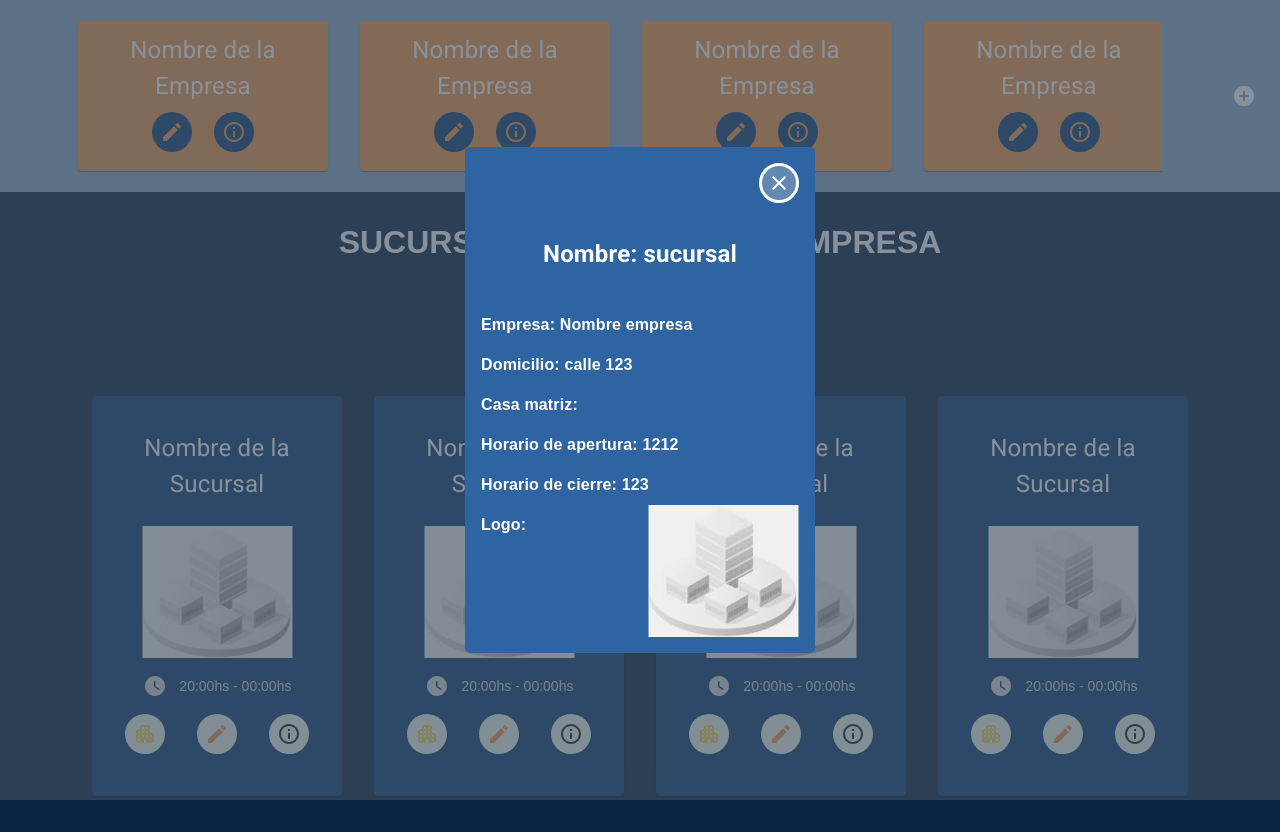
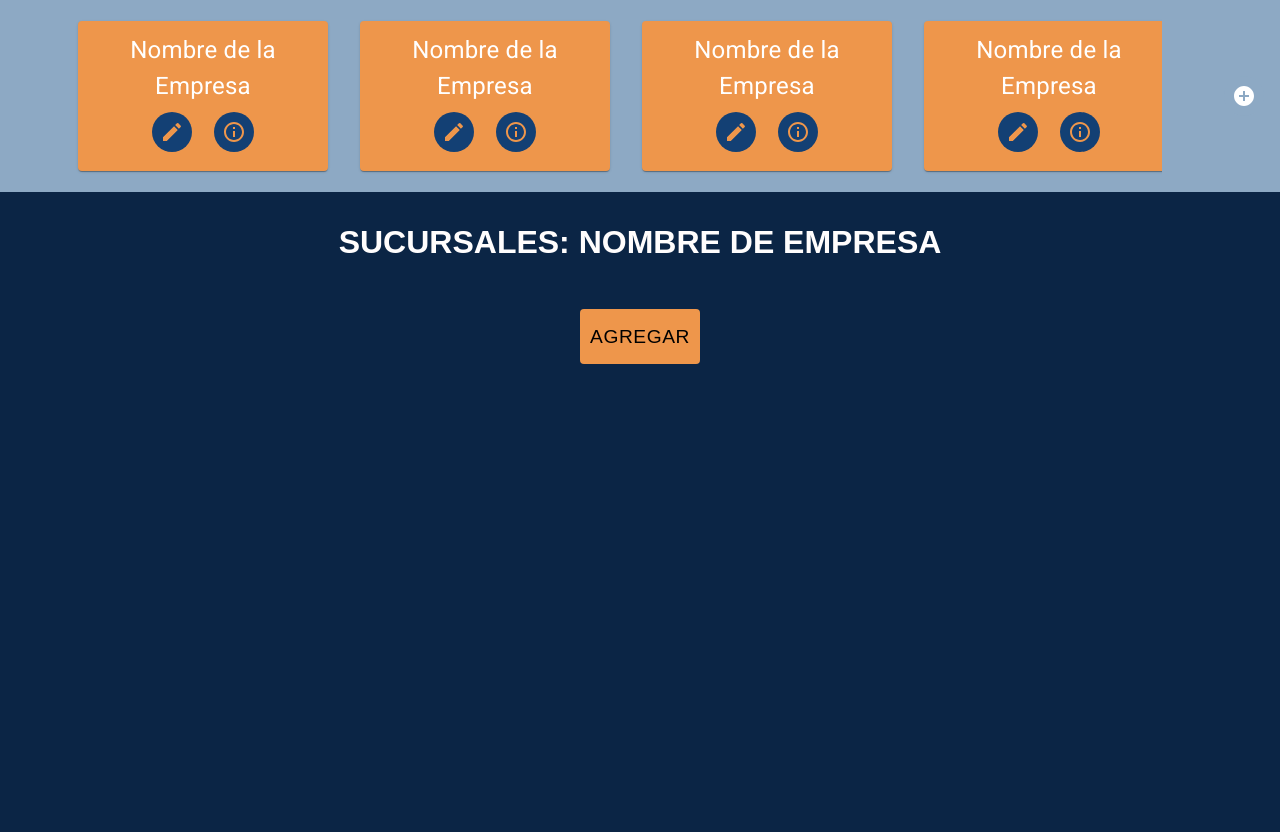
Before and after one commit to JeronimoCortez/ProyectoFinalProg3, a React (Vite) app in the folder vite-project/: page / in a window 1280 px wide. Built offline with nearby package versions, Linux system fonts and the light colour scheme.

Commit message:
funcionalidad open/close modal con cardBranch

```diff
--- a/vite-project/src/Components/screens/Home/Home.tsx
+++ b/vite-project/src/Components/screens/Home/Home.tsx
@@ -3,54 +3,10 @@ import { CardBranch } from "../../ui/CardBranch/CardBranch";
 import { CardCompany } from "../../ui/CardCompany/CardCompany";
 import styles from "./Home.module.css";
 import { AddButton } from "../../ui/AddButton/AddButton";
-import { CardInfoModel } from "../../ui/CardInfoModel/CardInfoModel";
+
 export const Home = () => {
   return (
     <>
-      <CardInfoModel
-        type={{
-          id: 1,
-          nombre: "sucursal",
-          empresa: {
-            id: 12,
-            nombre: "Nombre empresa",
-            razonSocial: "Razón Social de la Empresa", // Asegúrate de proporcionar un valor
-            cuit: 2222222,
-            logo: "../public/assets/BranchImg.png",
-            pais: { nombre: "Argentina", id: 12 },
-            sucursales: [],
-          },
-          domicilio: {
-            id: 12,
-            calle: "calle",
-            numero: 123,
-            cp: 5500,
-            piso: 12,
-            nroDpto: 12,
-            localidad: {
-              id: 12,
-              nombre: "mendoza",
-              provincia: {
-                nombre: "Mendoza",
-                pais: {
-                  nombre: "Argentina",
-                  id: 12,
-                },
-                id: 12,
-              },
-            },
-          },
-          calle: "Calle",
-          latitud: 123,
-          longitud: 123,
-          categorias: [],
-          esCasaMatriz: true,
-          horarioApertura: "1212",
-          eliminado: false,
-          horarioCierre: "123",
-          logo: "../public/assets/BranchImg.png",
-        }}
-      />
       <Box
         component="section"
         sx={{
@@ -123,14 +79,20 @@ export const Home = () => {
         <Box
           className="cardBranchesContainer"
           sx={{
-            display: "flex",
-            justifyContent: "center",
+            display: "grid",
+            maxWidth: "1200px",
+            gridTemplateColumns: "repeat(auto-fill, minmax(250px, 1fr))",
+            gap: "1rem",
+            margin: "0 auto",
           }}
         >
+          {/*
+          Logica para mostrar las sucursales de la empresa seleccionada
           <CardBranch />
           <CardBranch />
           <CardBranch />
           <CardBranch />
+          <CardBranch /> */}
         </Box>
       </Box>
     </>
--- a/vite-project/src/Components/ui/CardBranch/CardBranch.tsx
+++ b/vite-project/src/Components/ui/CardBranch/CardBranch.tsx
@@ -6,17 +6,28 @@ import { InfoButton } from "../InfoButton/InfoButton";
 import styles from "./CardBranch.module.css";
 import { ISucursal } from "../../../types/dtos/sucursal/ISucursal";
 import { FC, useState } from "react";
+import { CardInfoModel } from "../CardInfoModel/CardInfoModel";
 
 interface ICardBranch {
-  Branch: ISucursal;
+  branch: ISucursal;
 }
 
-export const CardBranch = () => {
+export const CardBranch: FC<ICardBranch> = ({ branch }) => {
+  const [isModalOpen, setIsModalOpen] = useState(false);
+
+  const handleInfoClick = () => {
+    setIsModalOpen(true);
+  };
+
+  const handleCloseModal = () => {
+    setIsModalOpen(false);
+  };
+
   return (
     <>
       <Card
         sx={{
-          width: 250,
+          minWidth: 250,
           height: 400,
           display: "flex",
           justifyContent: "center",
@@ -38,20 +49,74 @@ export const CardBranch = () => {
             gutterBottom
             sx={{ color: "#FFFFFF", fontSize: 24, textAlign: "center" }}
           >
-            Nombre de la Sucursal
+            {branch.nombre}
           </Typography>
           <img src="../../public/assets/BranchImg.png" alt="" />
           <div className={styles.containerTime}>
             <WatchIcon style={{ color: "#d9d9d9" }} />
-            <p className={styles.time}>20:00hs - 00:00hs</p>
+            <p className={styles.time}>
+              {branch.horarioApertura} - {branch.horarioCierre}
+            </p>
           </div>
           <div className={styles.containerIcons}>
             <BranchDataButton typeEdit="Companies" />
             <EditButton typeEdit="Company" isCompany={false} />
-            <InfoButton typeEdit="Companies" isCompany={false} />
+            <InfoButton
+              typeEdit="Brunch"
+              isCompany={false}
+              onInfoClick={handleInfoClick}
+            />
           </div>
         </CardContent>
       </Card>
+
+      {isModalOpen && (
+        <CardInfoModel
+          type={{
+            id: 1,
+            nombre: "sucursal",
+            empresa: {
+              id: 12,
+              nombre: "Nombre empresa",
+              razonSocial: "Razón Social de la Empresa", // Asegúrate de proporcionar un valor
+              cuit: 2222222,
+              logo: "../public/assets/BranchImg.png",
+              pais: { nombre: "Argentina", id: 12 },
+              sucursales: [],
+            },
+            domicilio: {
+              id: 12,
+              calle: "calle",
+              numero: 123,
+              cp: 5500,
+              piso: 12,
+              nroDpto: 12,
+              localidad: {
+                id: 12,
+                nombre: "mendoza",
+                provincia: {
+                  nombre: "Mendoza",
+                  pais: {
+                    nombre: "Argentina",
+                    id: 12,
+                  },
+                  id: 12,
+                },
+              },
+            },
+            calle: "Calle",
+            latitud: 123,
+            longitud: 123,
+            categorias: [],
+            esCasaMatriz: true,
+            horarioApertura: "1212",
+            eliminado: false,
+            horarioCierre: "123",
+            logo: "../public/assets/BranchImg.png",
+          }}
+          onClose={handleCloseModal}
+        />
+      )}
     </>
   );
 };
--- a/vite-project/src/Components/ui/CardInfoModel/CardInfoModel.tsx
+++ b/vite-project/src/Components/ui/CardInfoModel/CardInfoModel.tsx
@@ -1,4 +1,4 @@
-import { FC, useState } from "react";
+import { FC } from "react";
 import { IEmpresa } from "../../../types/dtos/empresa/IEmpresa";
 import { ISucursal } from "../../../types/dtos/sucursal/ISucursal";
 import { Box, Typography } from "@mui/material";
@@ -6,28 +6,15 @@ import { CancelButton } from "../CancelButton/CancelButton";
 
 interface IInfoProps {
   type: IEmpresa | ISucursal;
+  onClose: () => void;
 }
 
-export const CardInfoModel: FC<IInfoProps> = ({ type }) => {
-  const [actionModal, setActionModal] = useState(true);
-
+export const CardInfoModel: FC<IInfoProps> = ({ type, onClose }) => {
   const stylesTypographyBranch = {
     color: "#FFFFFF",
     fontFamily: "Prompt, sans-serif",
     fontWeight: "bold",
     margin: ".5rem 0",
-  };
-
-  const openInfoModal = () => {
-    if (!actionModal) {
-      setActionModal(true);
-    }
-  };
-
-  const closeInfoModal = () => {
-    if (actionModal) {
-      setActionModal(false);
-    }
   };
 
   const isCompany = (type: IEmpresa | ISucursal): type is IEmpresa => {
@@ -56,10 +43,12 @@ export const CardInfoModel: FC<IInfoProps> = ({ type }) => {
             height: "100vh",
             background: "rgba(64,79,96, 0.62)",
             zIndex: 9999,
-            display: actionModal ? "flex" : "none",
+            display: "flex",
             flexDirection: "column",
             justifyContent: "center",
             alignItems: "center",
+            top: 0,
+            left: 0,
           }}
         >
           <Box
@@ -71,8 +60,6 @@ export const CardInfoModel: FC<IInfoProps> = ({ type }) => {
               display: "flex",
               flexDirection: "column",
               padding: "1rem",
-              top: 0,
-              left: 0,
             }}
             key={type.id}
           >
@@ -82,7 +69,7 @@ export const CardInfoModel: FC<IInfoProps> = ({ type }) => {
                 justifyContent: "flex-end",
               }}
             >
-              <CancelButton onClick={closeInfoModal} />
+              <CancelButton onClick={onClose} />
             </Box>
             <Typography
               sx={{
--- a/vite-project/src/Components/ui/InfoButton/InfoButton.tsx
+++ b/vite-project/src/Components/ui/InfoButton/InfoButton.tsx
@@ -5,33 +5,20 @@ import styles from "./InfoButton.module.css";
 interface IInfoButtonProps {
   typeEdit: string;
   isCompany: boolean;
+  onInfoClick: () => void;
 }
 
-export const InfoButton: FC<IInfoButtonProps> = ({ typeEdit, isCompany }) => {
-  const handleInfo = () => {
-    switch (typeEdit) {
-      case "Companies":
-        console.log("Info Empresas...");
-        break;
-      case "Brunch":
-        console.log("Info Empresas...");
-        break;
-      case "Allergens":
-        console.log("Info Empresas...");
-        break;
-      case "Categories":
-        console.log("Info Empresas...");
-        break;
-      case "Products":
-        console.log("Info Empresas...");
-        break;
-    }
-  };
+export const InfoButton: FC<IInfoButtonProps> = ({
+  typeEdit,
+  isCompany,
+  onInfoClick,
+}) => {
   return (
     <>
       <div
         className={`${styles.containerInfoIcon}
         ${isCompany ? styles.company : ""}`}
+        onClick={onInfoClick}
       >
         <InfoIcon
           className={`${styles.containerInfoIcon}
```
